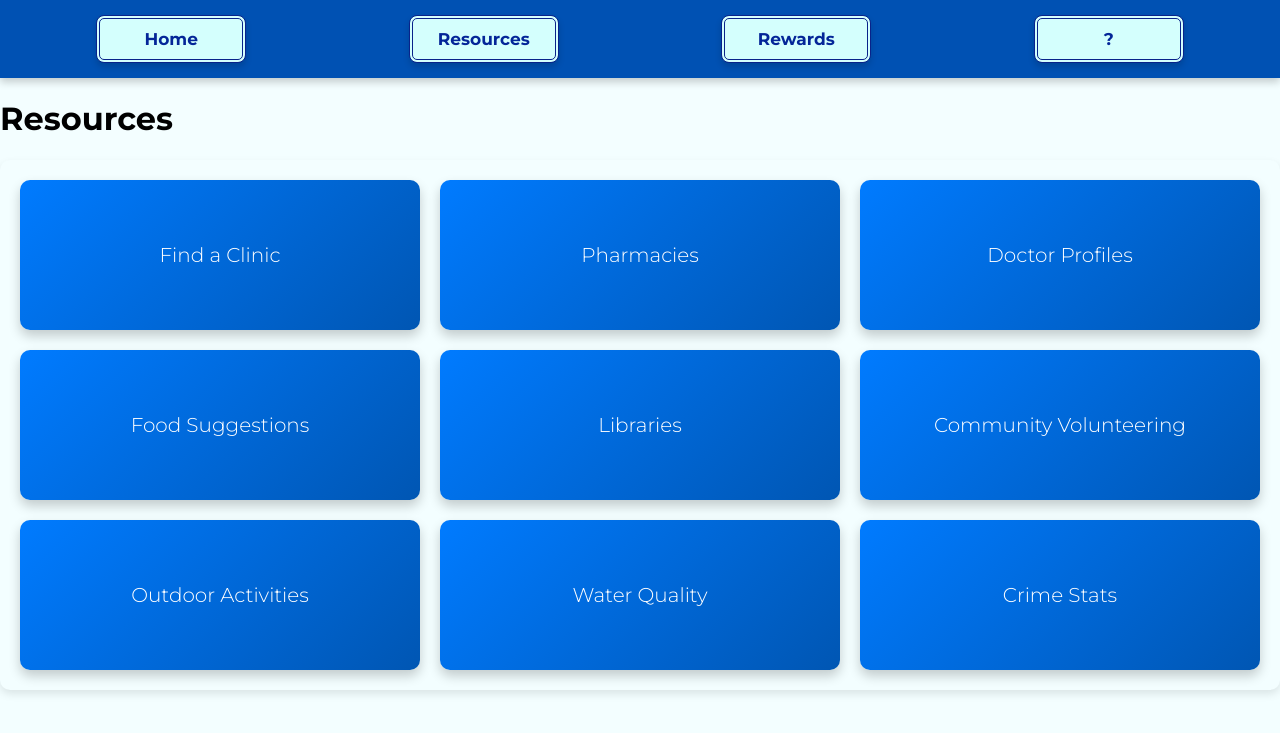
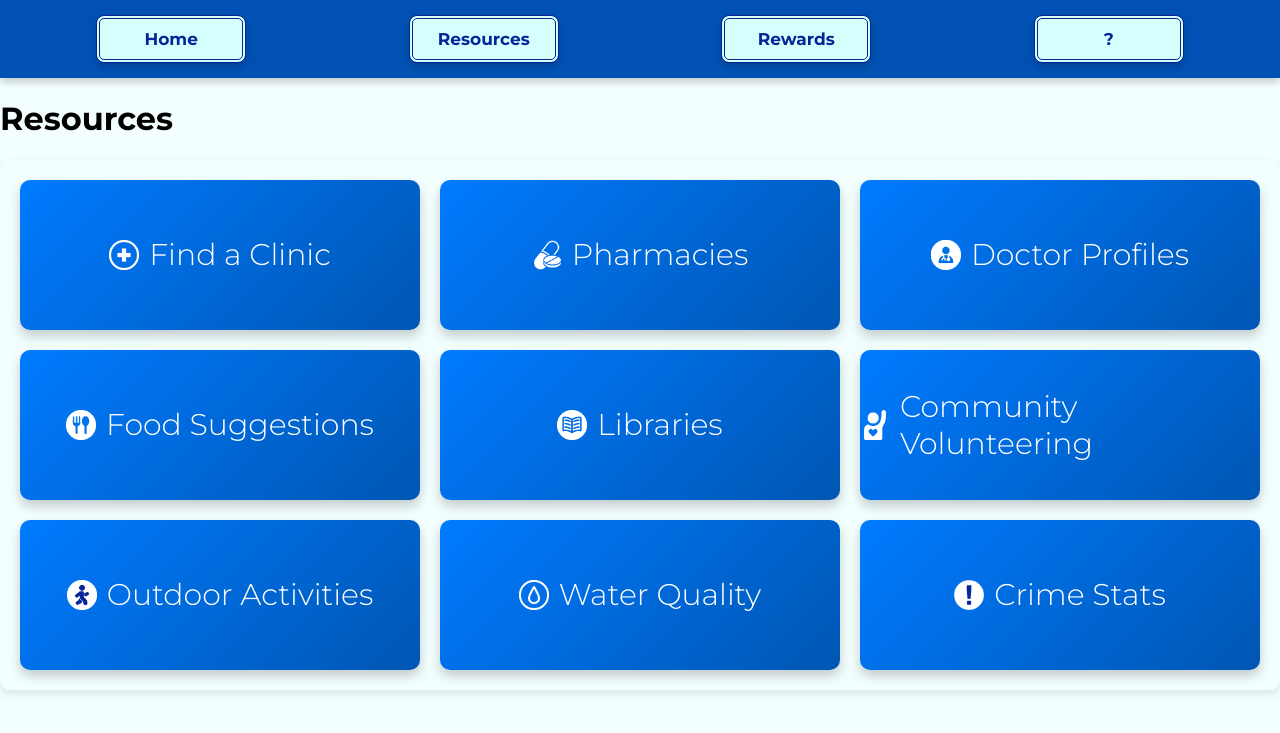
Before and after one commit to gapuzjia/2024-Big-Data-Hackathon, a Flask app: page /resources in a window 1280 px wide. Shown: the top 733 px of the page. Run offline with Flask 3, Linux system fonts and the light colour scheme; parts of the project's set-up code (start-up, migrations or seed data) failed here and were passed over.

Commit message:
resources page icons work now

```diff
--- a/vitalwatch/static/styles.css
+++ b/vitalwatch/static/styles.css
@@ -514,14 +514,22 @@ h3, h4
     display: flex;
     justify-content: center;
     align-items: center;
+    gap: 10px; /* Space between icon and text */
     height: 150px; /* Increased button height for emphasis */
     background: linear-gradient(135deg, #007BFF, #0056b3); /* Gradient for buttons */
     color: white; /* White text color */
-    font-size: 20px; /* Larger font size */
+    font-size: 30px; /* Larger font size */
     text-decoration: none; /* Remove underline */
     border-radius: 10px; /* Rounded corners */
     transition: background-color 0.3s, transform 0.2s; /* Smooth color transition and scale effect */
     box-shadow: 0 6px 12px rgba(0, 0, 0, 0.2); /* Enhance button shadow */
+}
+
+/* Style the icons to match the font size */
+.large-btn img.icon {
+    width: 1em; /* Icon size matching font size */
+    height: auto;
+    vertical-align: middle; /* Align the icon with the text */
 }
 
 /* Hover effect */
@@ -572,6 +580,7 @@ h3, h4
 }
 
 /* --------END RESOURCES PAGE------- */
+
 
 
 /* Grid container for the result columns */
--- a/vitalwatch/templates/resources.html
+++ b/vitalwatch/templates/resources.html
@@ -29,33 +29,34 @@
 
     <div class="button-container">
         <a href="https://www.sharp.com/locations" class="large-btn">
-            Find a Clinic
+            <img src="{{ url_for('static', filename='images/w_clinic.png') }}" alt="Find a Clinic Icon" class="icon"> Find a Clinic
         </a>
         <a href="https://www.sharp.com/search/locations?place_type_facet=Pharmacies&v=1" class="large-btn">
-            Pharmacies
+            <img src="{{ url_for('static', filename='images/w_pharmacy.png') }}" alt="Pharmacy Icon" class="icon"> Pharmacies
         </a>
         <a href="https://www.sharp.com/doctors" class="large-btn">
-            Doctor Profiles
+            <img src="{{ url_for('static', filename='images/w_doctor.png') }}" alt="Doctor Profiles Icon" class="icon"> Doctor Profiles
         </a>
         <a href="https://www.realcaliforniamilk.com/recipes/?occasion=healthier&gad_source=1&gclid=Cj0KCQjwyL24BhCtARIsALo0fSCZre23G7aUdYBBvjaa3Fqm_QX8lIj-6z4RtqTxnYRTokeDpO7KqJ8aAqjLEALw_wcB&gclsrc=aw.ds" class="large-btn">
-            Food Suggestions
+            <img src="{{ url_for('static', filename='images/w_eat.png') }}" alt="Food Suggestions Icon" class="icon"> Food Suggestions
         </a>
         <a href="https://www.sandiego.gov/public-library" class="large-btn">
-            Libraries
+            <img src="{{ url_for('static', filename='images/w_library.png') }}" alt="Library Icon" class="icon"> Libraries
         </a>
         <a href="https://www.handsonsandiego.org/calendar" class="large-btn">
-            Community Volunteering
+            <img src="{{ url_for('static', filename='images/w_volunteer.png') }}" alt="Community Volunteering Icon" class="icon"> Community Volunteering
         </a>
         <a href="/search" class="large-btn">
-            Outdoor Activities
+            <img src="{{ url_for('static', filename='images/w_outdoor.png') }}" alt="Outdoor Activities Icon" class="icon"> Outdoor Activities
         </a>
         <a href="https://www.sdbeachinfo.com/" class="large-btn">
-            Water Quality
+            <img src="{{ url_for('static', filename='images/w_water.png') }}" alt="Water Quality Icon" class="icon"> Water Quality
         </a>
         <a href="https://www.crimemapping.com/" class="large-btn">
-            Crime Stats
+            <img src="{{ url_for('static', filename='images/w_crime.png') }}" alt="Crime Stats Icon" class="icon"> Crime Stats
         </a>
     </div>
 
+
 </body>
 </html>
```
Also changed, not shown: vitalwatch/static/images/w_crime.png (added), vitalwatch/static/images/w_library.png (added), vitalwatch/static/images/w_outdoor.png (added).
